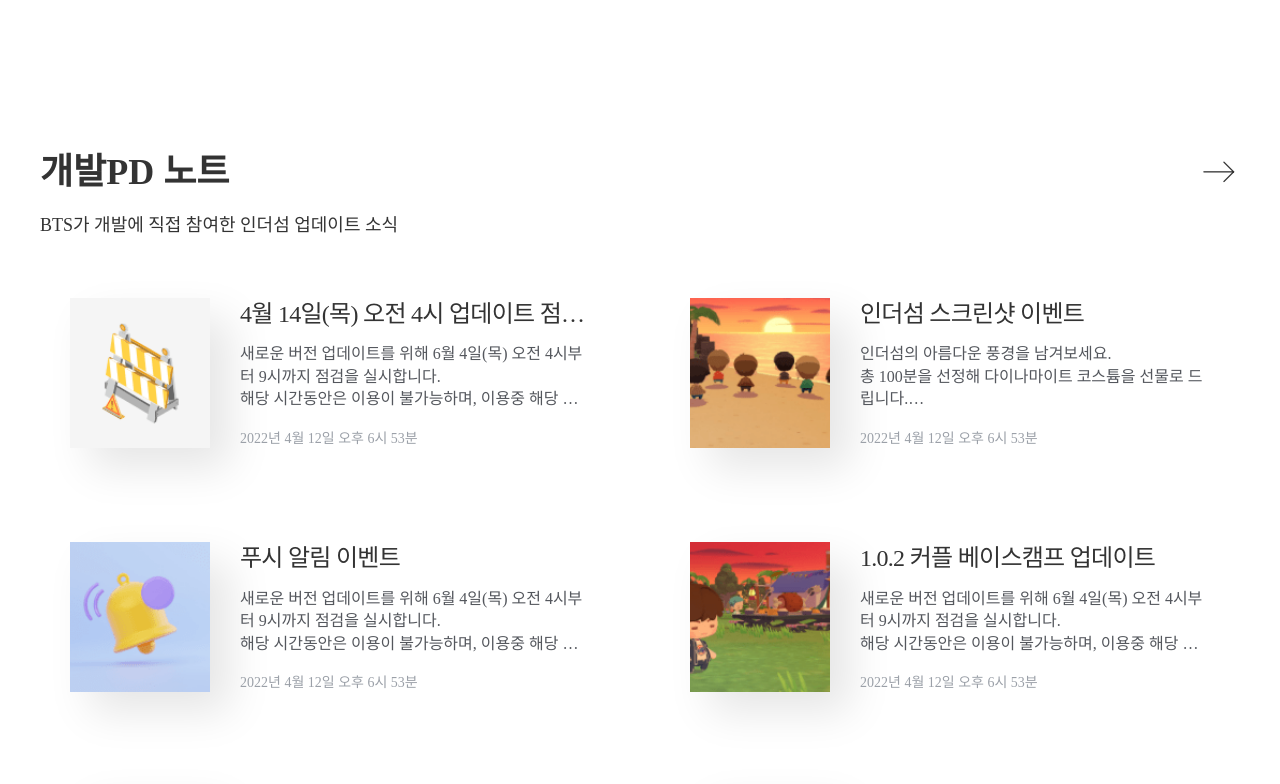
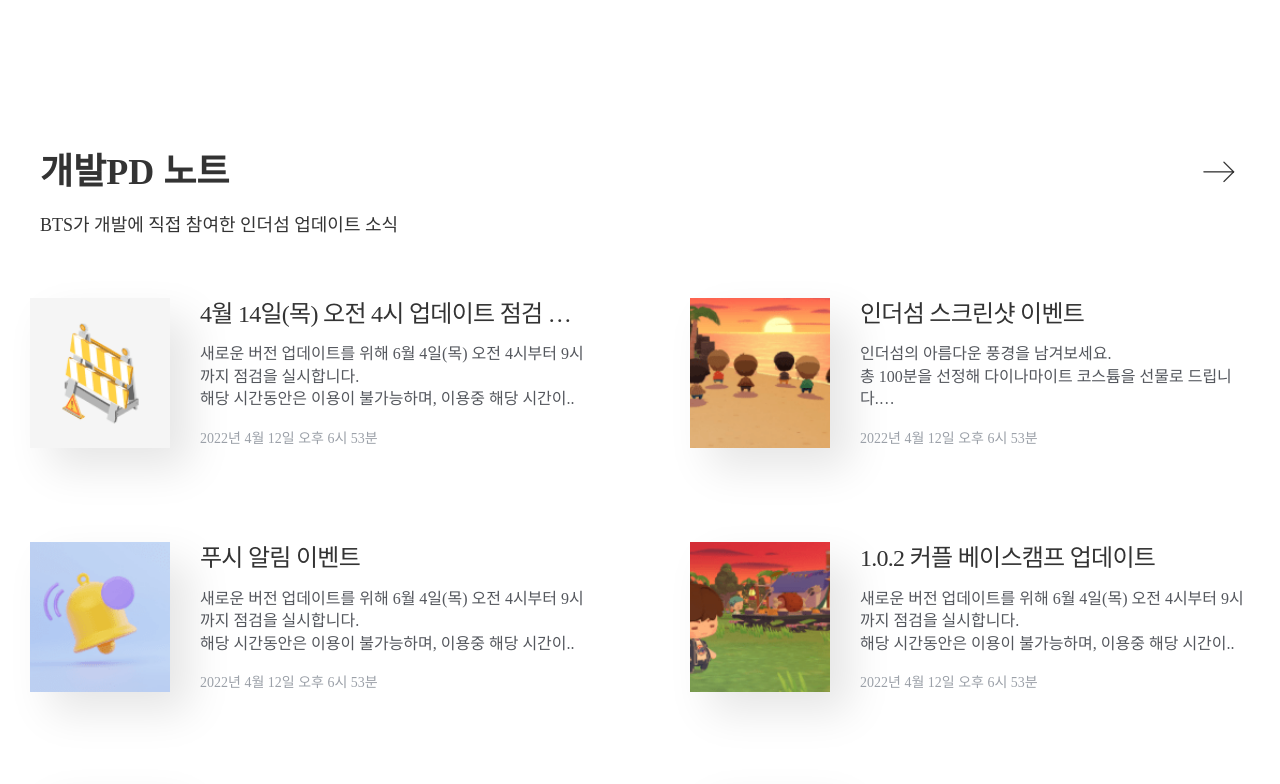
Before and after one commit to peterosea/inthesum, a React (Vite) app: page /devlog in a window 1280 px wide. Shown: the part 1388-2172 px from the top of the page. Built offline with nearby package versions, Linux system fonts and the light colour scheme; a web font is replaced by a local one.

Commit message:
feat: Card 좌우 여백 제거

```diff
--- a/src/pages/devlog/index.jsx
+++ b/src/pages/devlog/index.jsx
@@ -92,7 +92,7 @@ const Main = () => {
         <div className="xl:container mx-auto">
           <div
             className={classnames(
-              'mt-[60px]',
+              'mt-[60px] mx-full',
               'grid grid-cols-1 gap-y-[30px]',
               'xl:grid-cols-2 xl:gap-[40px] xl:gap-y-[94px]',
             )}
@@ -116,7 +116,7 @@ export default () => {
         title="인더섬 개발일지"
         content={() => <>BTS 멤버들이 처음부터 함께한 인더섬에서 만나요</>}
       />
-      <div className="font-Pretendard mb-[60px] xl:mb-[120px]">
+      <div className="font-Pretendard mb-[60px] xl:mb-[120px] overflow-x-hidden">
         <Main />
       </div>
       <Footer />
```
